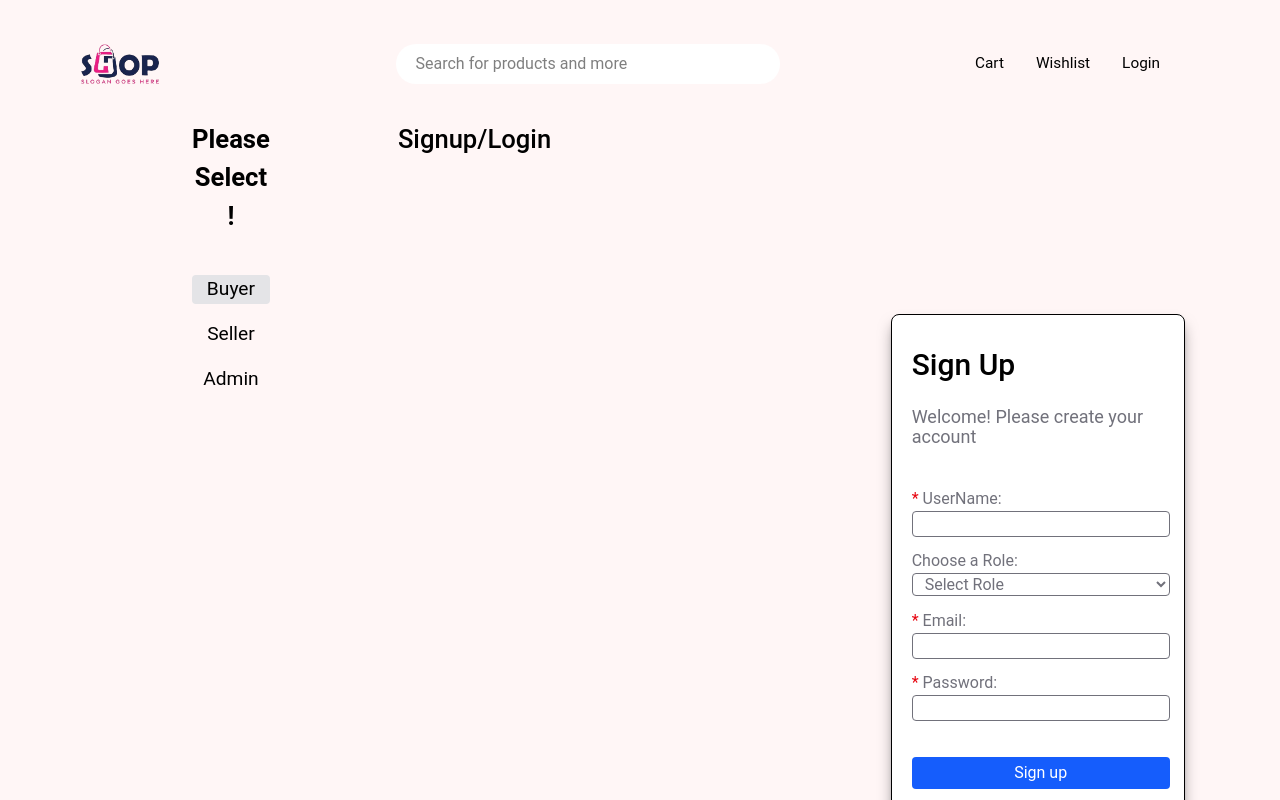
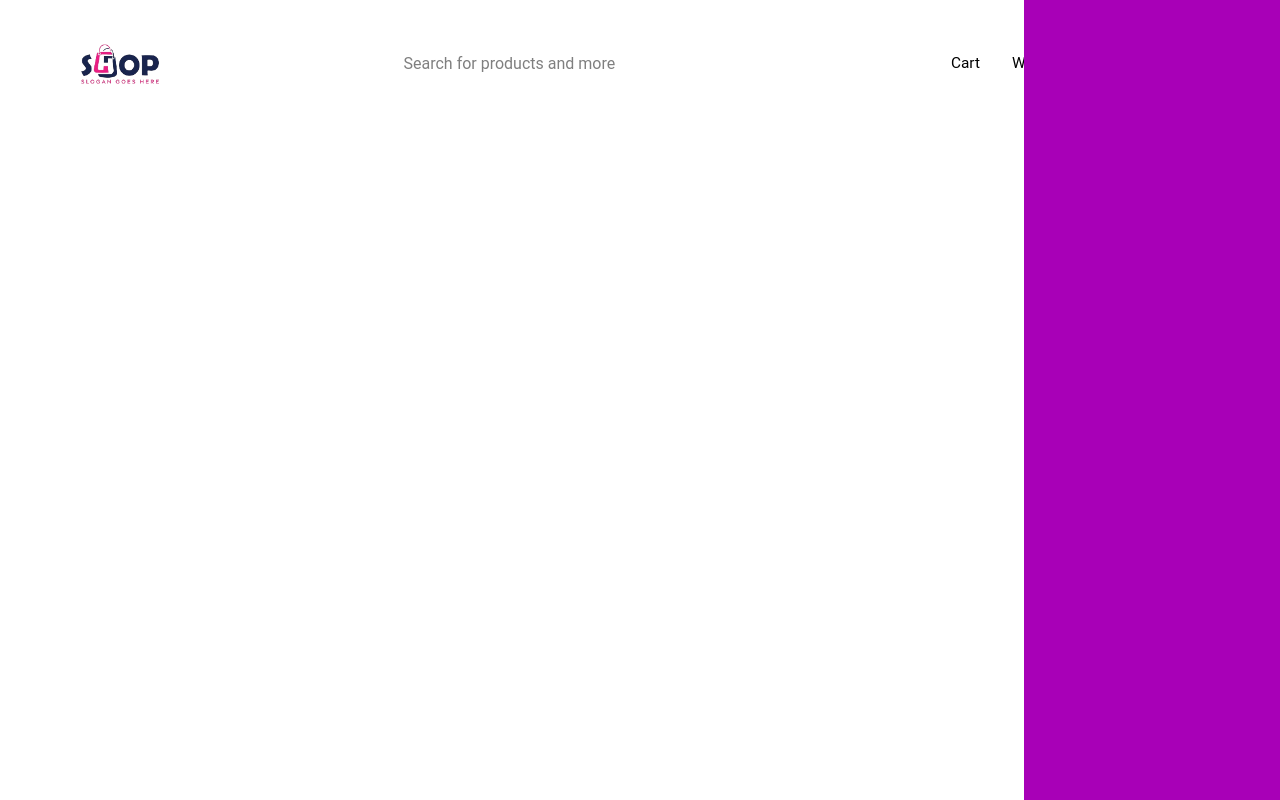
Before and after one commit to thakurdeependra98/E-commerce-React-App, a React (Vite) app: page /account in a window 1280 px wide. Built offline with nearby package versions, Linux system fonts and the light colour scheme.

Commit message:
add login or signup page in development-day-5

```diff
--- a/src/componets/Account.jsx
+++ /dev/null
@@ -1,31 +0,0 @@
-import React from 'react'
-import Signup from './Signup'
-import SignUpPage from './Signup'
-import LoginPage from './Login'
-
-const Account = () => {
-
-  return (
-    <div className='w-screen h-screen flex items-center justify-center'>
-      <div className='w-[70vw] h-[80vh] flex gap-[10vw] '>
-        <div className='w-[15vw] h-full text-center pt-10'>
-          <h2 className='text-[2vw] font-semibold mb-10'>Please Select !</h2>
-          <div className='flex flex-col gap-4'>
-            <h3 className='text-[1.5vw]  rounded bg-zinc-200'>Buyer</h3>
-            <h3 className='text-[1.5vw]  rounded hover:bg-zinc-200'>Seller</h3>
-            <h3 className='text-[1.5vw]  rounded hover:bg-zinc-200'>Admin</h3>
-          </div>
-        </div>
-        <div className='mt-10'>
-          <div className='mb-5'>
-            <button  className='text-[2vw] font-medium'>Signup/ </button>
-            <button className='text-[2vw] font-medium'> Login</button>
-          </div>
-          <Signup/>
-        </div>
-    </div>
-    </div>
-  )
-}
-
-export default Account
--- a/src/componets/Header.jsx
+++ b/src/componets/Header.jsx
@@ -1,23 +1,21 @@
 import React from 'react'
 import logo from '../assests/logo.png'
 import { Link } from 'react-router-dom'
-import { IoCartOutline } from "react-icons/io5";
-import { IoMdHeartEmpty } from "react-icons/io";
-import { FiLogIn } from "react-icons/fi";
+import Profile from './Profile'
 
 const Header = ({isAuth, logoutHandler}) => {
   return (
     <>
-      <nav className='w-screen flex items-center justify-between px-10 absolute'>
+      <nav className='w-full flex items-center justify-between px-10 absolute'>
         <img className='h-[10vw]' src={logo} alt="" />
         <div>
           <input className='w-[30vw] bg-white px-5 py-2 outline-0 rounded-full' type = "search"  placeholder='Search for products and more'/>
         </div>
-        <div className='flex gap-8 mr-20'>
+        <div className='flex gap-8 mr-20 items-center'>
           <Link to= "/cart"><h4 className='flex items-center gap-2 text-[1.2vw] font-normal hover:text-[#4f4f4f]'>Cart </h4></Link>
           <Link to ='/wishlist' ><h4 className='flex items-center gap-2 text-[1.2vw] font-normal hover:text-[#4f4f4f]'>Wishlist </h4></Link>
 
-          {!isAuth ? (<Link to= "/login"><h4 className='flex items-center gap-2 text-[1.2vw] font-normal hover:text-[#4f4f4f]'>Login</h4></Link> ): (<Link to= "/"><h4 onClick={logoutHandler} className='flex items-center gap-2 text-[1.2vw] font-normal hover:text-[#4f4f4f]'>Logout</h4></Link>)}
+          {!isAuth ? (<Link to= "/login"><h4 className='flex items-center gap-2 text-[1.2vw] font-normal hover:text-[#ebebeb] bg-blue-700 px-3 py-1 rounded text-white'>Login</h4></Link> ): (<Link to= "/"><h4 onClick={logoutHandler} className='flex items-center gap-2 text-[1.2vw] text-white font-normal hover:text-[#f1f1f1] bg-red-600 px-3 py-1 rounded'>Logout</h4></Link>)}
         </div>
       </nav>
     </>
--- a/src/componets/Home.jsx
+++ b/src/componets/Home.jsx
@@ -4,7 +4,7 @@ import ProductSection from './ProductSection'
 
 const Home = () => {
   return (
-    <div className='w-screen pt-[10vw]'>
+    <div className='w-screen pt-[8vw]'>
       {/* <Header/> */}
       <ProductSection/>
     </div>
--- a/src/componets/ProductSection.jsx
+++ b/src/componets/ProductSection.jsx
@@ -7,7 +7,8 @@ const ProductSection = () => {
   return (
     <div className=' my-10 grid grid-cols-4 gap-10 px-20'>
       {data.products.map((item)=>(
-        <ProductCard key = {item.id}
+        <ProductCard
+        key = {item.id}
         title ={item.title}
         description ={item.description}
         images = {item.image}
--- /dev/null
+++ b/src/componets/Profile.jsx
@@ -0,0 +1,14 @@
+import React from 'react'
+
+const Profile = () => {
+
+  return (
+    <>
+      <div className='w-[20vw] h-[100vh] bg-fuchsia-700 fixed top-0 right-0 z-50'>
+
+      </div>
+    </>
+  )
+}
+
+export default Profile;
--- a/src/main.jsx
+++ b/src/main.jsx
@@ -3,7 +3,6 @@ import { StrictMode } from 'react'
 import { createRoot } from 'react-dom/client'
 import './index.css'
 import App from './App.jsx'
-import Header from './componets/Header.jsx'
 
 createRoot(document.getElementById('root')).render(
   <StrictMode>
--- a/src/routes/route.jsx
+++ b/src/routes/route.jsx
@@ -3,7 +3,7 @@ import { BrowserRouter, Route, Routes } from 'react-router-dom'
 import Home from '../componets/Home'
 import Cart from '../componets/Cart'
 import Wishlist from '../componets/Wishlist'
-import Account from '../componets/Account'
+import Account from '../componets/Profile'
 import SignUpPage from '../componets/Signup'
 import LoginPage from '../componets/Login'
 import Header from '../componets/Header'
```
